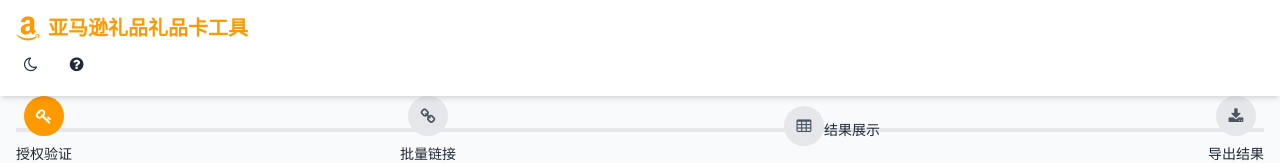
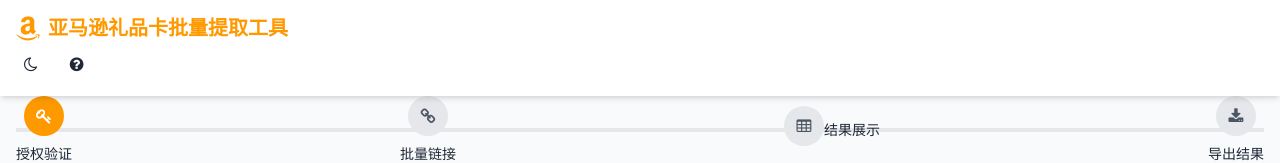
Before and after one commit to dominicantrell/amazon-code-extractor, a plain HTML site: page index.html in a window 1280 px wide. Shown: the top 163 px of the page. Drawn offline with nearby package versions, Linux system fonts and the light colour scheme; files whose address does not match are found by name.

Commit message:
Update index.html

```diff
--- a/index.html
+++ b/index.html
@@ -3,14 +3,14 @@
 <head>
   <meta charset="UTF-8">
   <meta charset="viewport" content="width=device-width, initial-scale=1.0">
-  <title>亚马逊礼品礼品卡批量提取工具</title>
+  <title>亚马逊礼品卡批量提取工具</title>
   <!-- Tailwind CSS v3 -->
   <script src="https://cdn.tailwindcss.com"></script>
   <!-- Font Awesome -->
   <link href="https://cdn.jsdelivr.net/npm/font-awesome@4.7.0/css/font-awesome.min.css" rel="stylesheet">
   <!-- Chart.js -->
   <script src="https://cdn.jsdelivr.net/npm/chart.js@4.4.8/dist/chart.umd.min.js"></script>
-  <!-- 统一统一的 Tailwind 配置 -->
+  <!-- 统一的 Tailwind 配置 -->
   <script>
     tailwind.config = {
       theme: {
@@ -73,7 +73,7 @@
     <div class="container mx-auto px-4 py-3 flexflex justify-between-between items-center items-center">
       <div class="flex items-center space-x-2">
         <i class="fa fa-amazon text-primary text-2xl"></i>
-        <span class="text-xl font-bold text-primary">亚马逊礼品礼品卡工具</span>
+        <span class="text-xl font-bold text-primary">亚马逊礼品卡批量提取工具</span>
       </div>
       <div class="ml-auto flex items-center space-x-4">
         <button id="theme-toggle" class="p-2 rounded-full hover:bg-gray-200 dark:hover:bg-gray-700 transition-colors">
```
